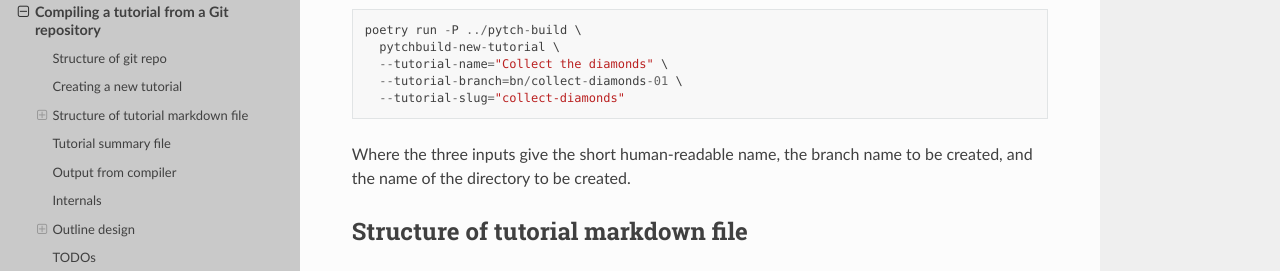
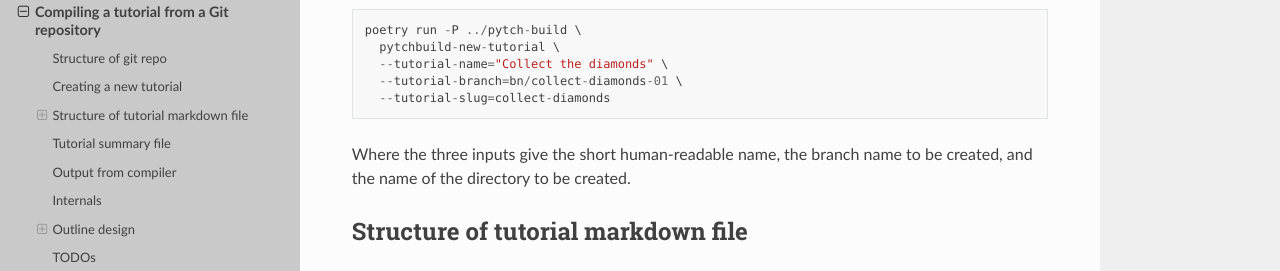
Before and after one commit to pytchlang/pytch-build, a Sphinx documentation site: the page built from doc/source/tutorialcompiler/fromgitrepo.rst, in a window 1280 px wide and 900 px high, scrolled down 712 px. Shown: the part 169-440 px from the top of the window. Built offline with Sphinx 7.4.7 and the Read the Docs theme 3.1.0, drawn with Linux system fonts in a browser that asks for light colours.

Commit message:
(Remove unneeded ""s in example)

```diff
--- a/doc/source/tutorialcompiler/fromgitrepo.rst
+++ b/doc/source/tutorialcompiler/fromgitrepo.rst
@@ -42,7 +42,7 @@ repo, and assuming the ``pytch-build`` repo is a sibling to the
     pytchbuild-new-tutorial \
     --tutorial-name="Collect the diamonds" \
     --tutorial-branch=bn/collect-diamonds-01 \
-    --tutorial-slug="collect-diamonds"
+    --tutorial-slug=collect-diamonds
 
 Where the three inputs give the short human-readable name, the branch
 name to be created, and the name of the directory to be created.
```
